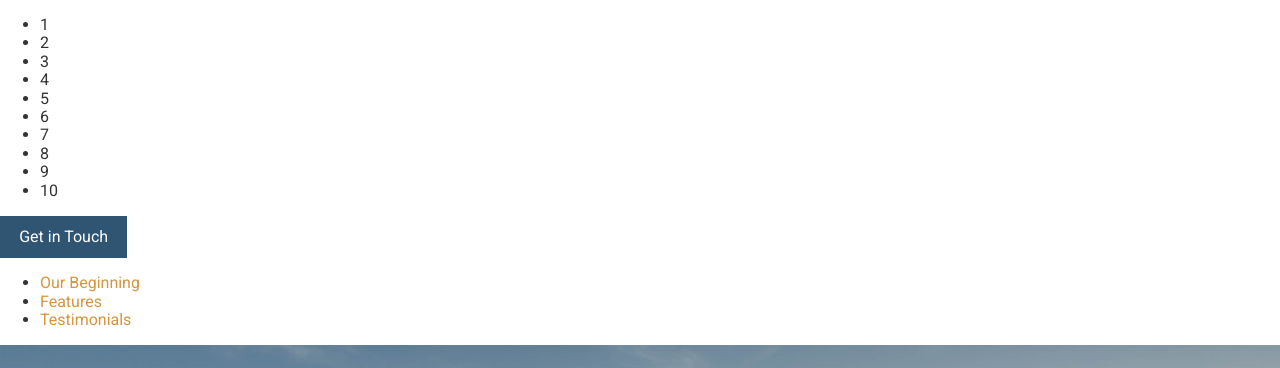
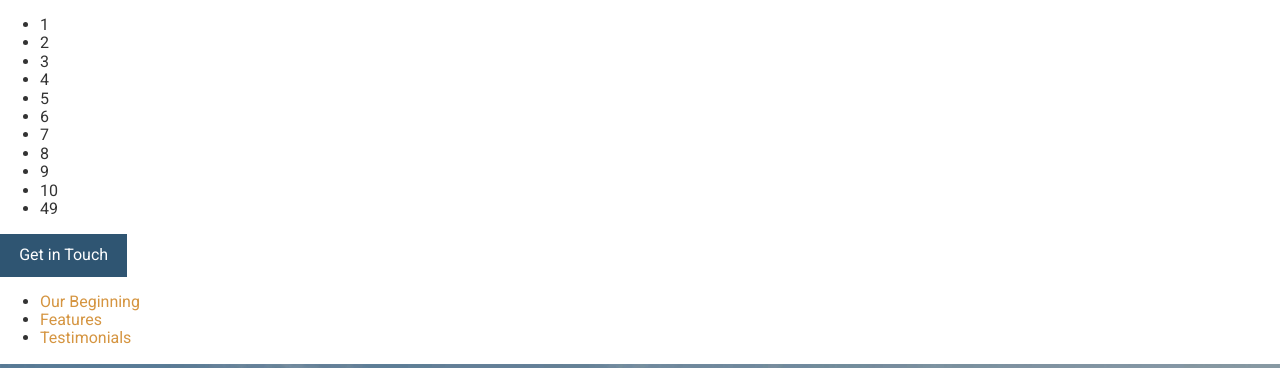
Before and after one commit to aladdinmateo/myPackage, a website: page maNode/Project/tt/index.html in a window 1280 px wide. Shown: the top 368 px of the page. Drawn offline with Linux system fonts and the light colour scheme.

Commit message:
just nintyFour

```diff
--- a/maNode/Project/tt/index.html
+++ b/maNode/Project/tt/index.html
@@ -20,6 +20,8 @@
     <li>8</li>
     <li>9</li>
     <li>10</li>
+    <li>49</li>
+    <!-- <li>50</li> -->
   </ul>
   <header>
     <!-- <img src="assets/images/icons/clear-view-escapes.svg"> -->
```
